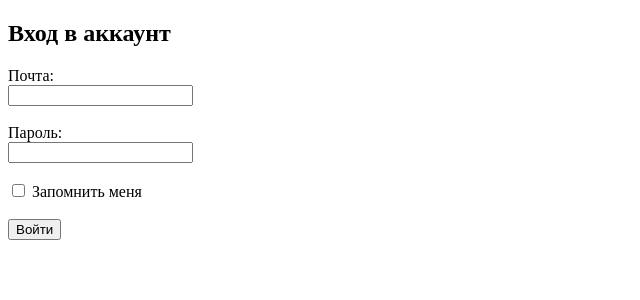
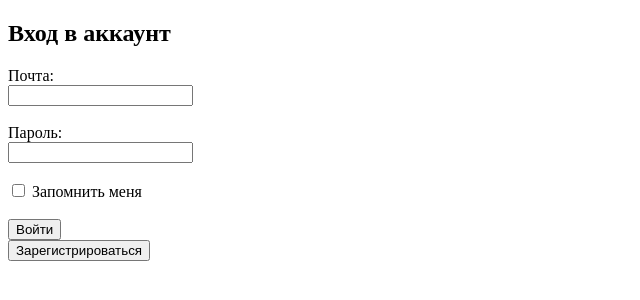
Before and after one commit to OlyaMilch/Django-forum, a Django app: page /login/ in a window 1280 px wide. Shown: the top 300 px of the page, without its empty margins (0-640 px from the left). Run offline with Django 5.2, Linux system fonts and the light colour scheme.

Commit message:
Add register button on login page

```diff
--- a/myproject/forum/templates/forum/login.html
+++ b/myproject/forum/templates/forum/login.html
@@ -23,5 +23,8 @@
 
         <button type="submit">Войти</button>
     </form>
+<a href="{% url 'register' %}">
+    <button type="button">Зарегистрироваться</button>
+</a>
 </body>
 </html>
```
